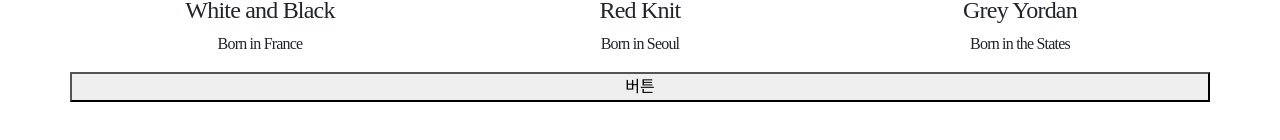
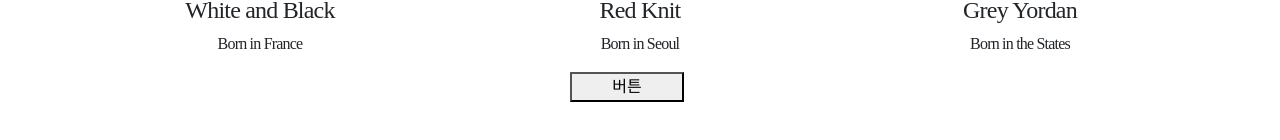
Before and after one commit to whddnjs1715/CreateWebsite, a React (Create React App) app: page / in a window 1280 px wide. Shown: the part 574-714 px from the top of the page. Built offline with nearby package versions, Linux system fonts and the light colour scheme.

Commit message:
#7 Ajax_1

```diff
--- a/src/App.js
+++ b/src/App.js
@@ -1,52 +1,15 @@
 import './App.css';
 import { useState } from 'react';
 import { Button, Navbar, Container, Nav, Row, Col } from 'react-bootstrap';
+import { Routes, Route, Link, useNavigate, Outlet } from 'react-router-dom';
 import data from './data';
-import { Routes, Route, Link, useNavigate, Outlet } from 'react-router-dom';
 import Detail from './routes/Detail';
-import axios from 'axios';
+import Table from './components/Table';
 
 const App = () => {
   const [shoes] = useState(data);
   const navigate = useNavigate();
 
-  const Table = (props) => {
-    return (
-      <>
-        {shoes.map(function (a, i) {
-          return (
-            <div
-              className="col-md-4"
-              onClick={() => {
-                navigate('/detail/' + i);
-              }}
-            >
-              <img
-                src={'https://codingapple1.github.io/shop/shoes' + (i + 1) + '.jpg'}
-                width="80%"
-              ></img>
-              <h4>{props.shoes[i].title}</h4>
-              <p>{props.shoes[i].content}</p>
-            </div>
-          );
-        })}
-        <button
-          onClick={() => {
-            axios
-              .get('https://codingapple1.github.i/')
-              .then((data) => {
-                console.log(data.data);
-              })
-              .catch(() => {
-                console.log('fail!!!!!!!');
-              });
-          }}
-        >
-          버튼
-        </button>
-      </>
-    );
-  };
   return (
     <div className="App">
       <Navbar bg="dark" variant="dark">
--- /dev/null
+++ b/src/components/Table.js
@@ -0,0 +1,48 @@
+import { useNavigate } from 'react-router-dom';
+import axios from 'axios';
+import styled from 'styled-components';
+
+const Table = (props) => {
+  const navigate = useNavigate();
+  const Btn = styled.button`
+    margin-left: 500px;
+    width: 10%;
+  `;
+  return (
+    <>
+      {props.shoes.map(function (a, i) {
+        return (
+          <div
+            className="col-md-4"
+            onClick={() => {
+              navigate('/detail/' + i);
+            }}
+          >
+            <img
+              src={'https://codingapple1.github.io/shop/shoes' + (i + 1) + '.jpg'}
+              width="80%"
+            ></img>
+            <h4>{props.shoes[i].title}</h4>
+            <p>{props.shoes[i].content}</p>
+          </div>
+        );
+      })}
+      <Btn
+        onClick={() => {
+          axios
+            .get('https://codingapple1.github.io/shop/data2.json')
+            .then((data) => {
+              console.log(data.data);
+            })
+            .catch(() => {
+              console.log('fail!!!!!!!');
+            });
+        }}
+      >
+        버튼
+      </Btn>
+    </>
+  );
+};
+
+export default Table;
```
Also changed, not shown: src/api/index.js (added, +15 -0 lines).
